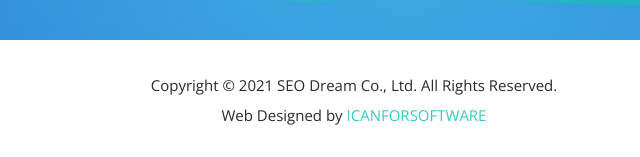
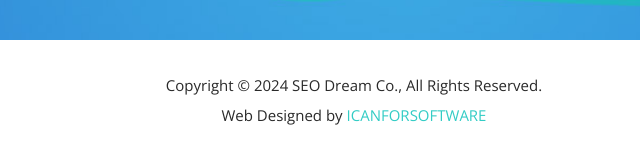
Before and after one commit to ICANforsoftware/DigitalMarketing-it, a plain HTML site: page index.html in a window 1280 px wide. Shown: the part 4963-5120 px from the top of the page, 286-926 px from the left. Drawn offline with nearby package versions, Linux system fonts and the light colour scheme.

Commit message:
Update index.html

```diff
--- a/index.html
+++ b/index.html
@@ -619,7 +619,7 @@ https://templatemo.com/tm-563-seo-dream
     <div class="container">
       <div class="row">
         <div class="col-lg-12">
-          <p>Copyright © 2021 SEO Dream Co., Ltd. All Rights Reserved.
+          <p>Copyright © 2024 SEO Dream Co., All Rights Reserved.
           <br>Web Designed by <a rel="nofollow" href="https://www.icanforsoftware.com/Customize" title="free CSS templates">ICANFORSOFTWARE</a></p>
         </div>
       </div>
```
